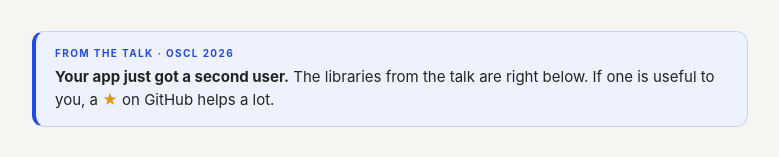
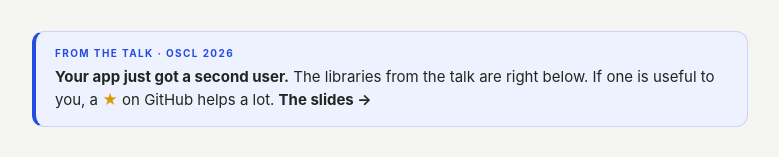
Before and after one commit to sanjay1909/sanjay1909.github.io, a plain HTML site: page knowme/index.html in a window 1280 px wide. Shown: the part 314-471 px from the top of the page, without its empty margins (250-1029 px from the left). Drawn offline with Linux system fonts and the light colour scheme.

Commit message:
knowme: the From-the-talk note links the talk's slides (with the talks pages)
Co-Authored-By: Claude Opus 5.5 (1M context) <noreply@anthropic.com>

```diff
--- a/knowme/index.html
+++ b/knowme/index.html
@@ -24,7 +24,7 @@
 
     <aside class="from-talk" aria-label="From my OSCL 2026 talk">
       <span class="from-talk-kicker">FROM THE TALK · OSCL 2026</span>
-      <p><strong>Your app just got a second user.</strong> The libraries from the talk are right below. If one is useful to you, a <span class="star-glyph" aria-hidden="true">★</span> on GitHub helps a lot.</p>
+      <p><strong>Your app just got a second user.</strong> The libraries from the talk are right below. If one is useful to you, a <span class="star-glyph" aria-hidden="true">★</span> on GitHub helps a lot. <a class="note-link" href="../talks/open-source-conference-luxembourg-2026/">The slides →</a></p>
     </aside>
 
     <section aria-labelledby="libraries-title">
```
